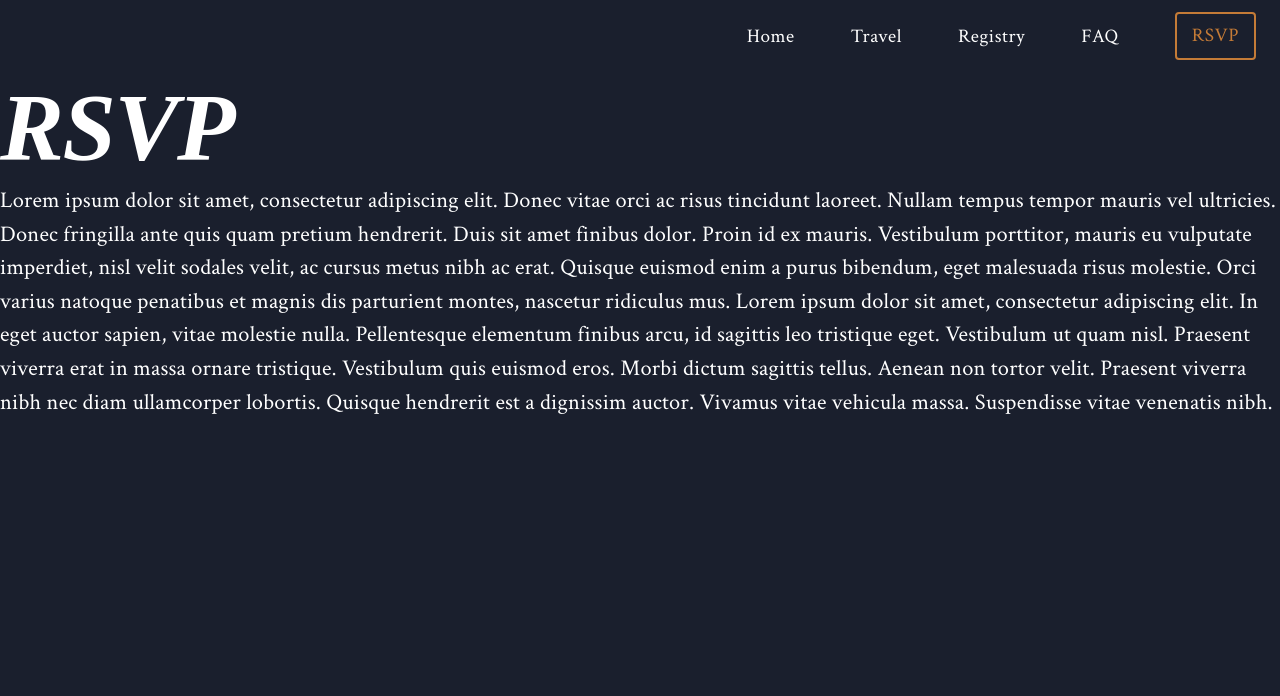
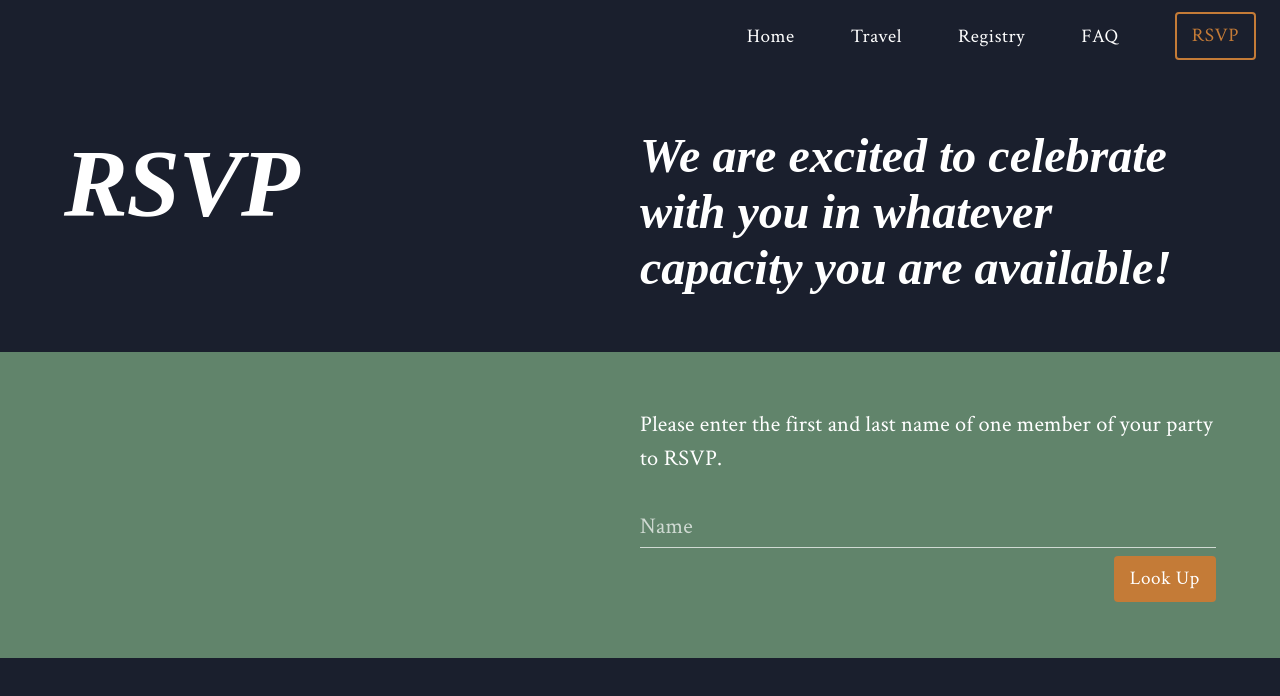
Before and after one commit to eaculb/culbertson-hillinck-wedding, a Next.js app: page /rsvp in a window 1280 px wide. Shown: the top 696 px of the page. Built offline with nearby package versions, Linux system fonts and the light colour scheme; a web font is replaced by a local one.

Commit message:
some skeleton form

```diff
--- a/components/Section.tsx
+++ b/components/Section.tsx
@@ -9,15 +9,22 @@ import useMediaQuery from "@mui/material/useMediaQuery";
 interface Props {
   backgroundColor?: PaletteOptions;
   children: React.ReactNode;
+  containerSx?: any;
 }
 
-export default function Section({ backgroundColor, children }: Props) {
+export default function Section({ backgroundColor, children, containerSx }: Props) {
   const theme: Theme = useTheme();
   const isSmall = useMediaQuery(theme.breakpoints.down("md"));
 
   return (
-    <Box sx={{ ...(backgroundColor ? { backgroundColor } : {}), px: isSmall ? "20px" : "5vw" }}>
-      <Grid container sx={{ py: 7, minHeight: "50vh" }} alignItems="center">
+    <Box
+      sx={{
+        ...(backgroundColor ? { backgroundColor } : {}),
+        px: isSmall ? "20px" : "5vw",
+        py: 7,
+      }}
+    >
+      <Grid container sx={{ ...containerSx }}>
         {children}
       </Grid>
     </Box>
--- a/pages/rsvp/index.tsx
+++ b/pages/rsvp/index.tsx
@@ -1,26 +1,73 @@
+import React, { useCallback, useState } from "react";
+
+import Button from "@mui/material/Button";
+import Grid from "@mui/material/Grid";
 import Typography from "@mui/material/Typography";
+import TextField from "@mui/material/TextField";
+import { useTheme } from "@mui/system";
+
+import Section from "@/components/Section";
 
 export default function Page() {
+  const theme = useTheme();
+
+  const [lookupName, setLookupName] = useState<string>("");
+
+  const handleLookupChange = useCallback(
+    (e) => setLookupName(e.target.value),
+    [setLookupName]
+  );
+
+  const handleExecuteLookup = useCallback(
+    (e) => {
+      e.preventDefault();
+      console.log(lookupName);
+      setLookupName("");
+    },
+    [lookupName, setLookupName]
+  );
+
   return (
     <>
-      <Typography variant="h1">RSVP</Typography>
-      <Typography variant="body1">
-        Lorem ipsum dolor sit amet, consectetur adipiscing elit. Donec vitae
-        orci ac risus tincidunt laoreet. Nullam tempus tempor mauris vel
-        ultricies. Donec fringilla ante quis quam pretium hendrerit. Duis sit
-        amet finibus dolor. Proin id ex mauris. Vestibulum porttitor, mauris eu
-        vulputate imperdiet, nisl velit sodales velit, ac cursus metus nibh ac
-        erat. Quisque euismod enim a purus bibendum, eget malesuada risus
-        molestie. Orci varius natoque penatibus et magnis dis parturient montes,
-        nascetur ridiculus mus. Lorem ipsum dolor sit amet, consectetur
-        adipiscing elit. In eget auctor sapien, vitae molestie nulla.
-        Pellentesque elementum finibus arcu, id sagittis leo tristique eget.
-        Vestibulum ut quam nisl. Praesent viverra erat in massa ornare
-        tristique. Vestibulum quis euismod eros. Morbi dictum sagittis tellus.
-        Aenean non tortor velit. Praesent viverra nibh nec diam ullamcorper
-        lobortis. Quisque hendrerit est a dignissim auctor. Vivamus vitae
-        vehicula massa. Suspendisse vitae venenatis nibh.
-      </Typography>
+      <Section>
+        <Grid item xs={12} md={4} lg={6}>
+          <Typography variant="h1">RSVP</Typography>
+        </Grid>
+        <Grid item xs={12} md={8} lg={6}>
+          <Typography variant="h3">
+            We are excited to celebrate with you in whatever capacity you are
+            available!
+          </Typography>
+        </Grid>
+      </Section>
+      <Section backgroundColor={theme.palette.complementary.main}>
+        <Grid item xs={12} md={6} sx={{ pr: 2 }}></Grid>
+        <Grid item xs={12} md={6}>
+          <Typography variant="body1">
+            Please enter the first and last name of one member of your party to
+            RSVP.
+          </Typography>
+          <form>
+            <TextField
+              id="guest-lookup"
+              label="Name"
+              variant="standard"
+              margin="normal"
+              fullWidth
+              value={lookupName}
+              onChange={handleLookupChange}
+            />
+            <Button
+              variant="contained"
+              sx={{ float: "right" }}
+              type="submit"
+              onClick={handleExecuteLookup}
+            >
+              Look Up
+            </Button>
+          </form>
+        </Grid>
+      </Section>
     </>
   );
 }
--- a/src/theme.ts
+++ b/src/theme.ts
@@ -122,6 +122,11 @@ const theme = createTheme({
         disableRipple: true,
       },
     },
+    MuiButton: {
+      defaultProps: {
+        disableElevation: true,
+      },
+    },
   },
   // Used for consistency in the app bar size
   appBarHeight: 72,
```
Also changed, not shown: pages/faq/index.tsx (+26 -20 lines), pages/home/index.tsx (+6 -9 lines), pages/travel/index.tsx (+4 -4 lines).
